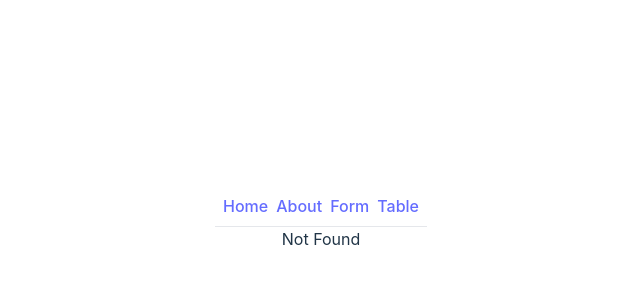
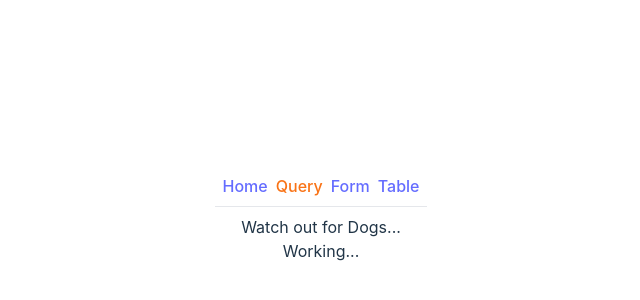
Before and after one commit to padunk/react-tanning, a React (Vite) app: page /query in a window 1280 px wide. Before the commit this address had no page. Shown: the part 182-482 px from the top of the page, without its empty margins (319-959 px from the left). Built offline with nearby package versions, Linux system fonts and the light colour scheme; no server answers.

Commit message:
change route name

```diff
--- a/src/routeTree.gen.ts
+++ b/src/routeTree.gen.ts
@@ -17,21 +17,21 @@ import { Route as TableImport } from './routes/table'
 
 // Create Virtual Routes
 
+const QueryLazyImport = createFileRoute('/query')()
 const FormLazyImport = createFileRoute('/form')()
-const AboutLazyImport = createFileRoute('/about')()
 const IndexLazyImport = createFileRoute('/')()
 
 // Create/Update Routes
+
+const QueryLazyRoute = QueryLazyImport.update({
+  path: '/query',
+  getParentRoute: () => rootRoute,
+} as any).lazy(() => import('./routes/query.lazy').then((d) => d.Route))
 
 const FormLazyRoute = FormLazyImport.update({
   path: '/form',
   getParentRoute: () => rootRoute,
 } as any).lazy(() => import('./routes/form.lazy').then((d) => d.Route))
-
-const AboutLazyRoute = AboutLazyImport.update({
-  path: '/about',
-  getParentRoute: () => rootRoute,
-} as any).lazy(() => import('./routes/about.lazy').then((d) => d.Route))
 
 const TableRoute = TableImport.update({
   path: '/table',
@@ -55,12 +55,12 @@ declare module '@tanstack/react-router' {
       preLoaderRoute: typeof TableImport
       parentRoute: typeof rootRoute
     }
-    '/about': {
-      preLoaderRoute: typeof AboutLazyImport
+    '/form': {
+      preLoaderRoute: typeof FormLazyImport
       parentRoute: typeof rootRoute
     }
-    '/form': {
-      preLoaderRoute: typeof FormLazyImport
+    '/query': {
+      preLoaderRoute: typeof QueryLazyImport
       parentRoute: typeof rootRoute
     }
   }
@@ -71,8 +71,8 @@ declare module '@tanstack/react-router' {
 export const routeTree = rootRoute.addChildren([
   IndexLazyRoute,
   TableRoute,
-  AboutLazyRoute,
   FormLazyRoute,
+  QueryLazyRoute,
 ])
 
 /* prettier-ignore-end */
--- a/src/routes/__root.tsx
+++ b/src/routes/__root.tsx
@@ -25,8 +25,8 @@ export const Route = createRootRoute({
           <Link to='/' className='[&.active]:text-orange-500'>
             Home
           </Link>{' '}
-          <Link to='/about' className='[&.active]:text-orange-500'>
-            About
+          <Link to='/query' className='[&.active]:text-orange-500'>
+            Query
           </Link>
           <Link to='/form' className='[&.active]:text-orange-500'>
             Form
--- a/src/routes/about.lazy.tsx
+++ b/src/routes/query.lazy.tsx
@@ -1,11 +1,11 @@
 import { useQuery } from '@tanstack/react-query'
 import { createLazyFileRoute } from '@tanstack/react-router'
 
-export const Route = createLazyFileRoute('/about')({
-  component: About,
+export const Route = createLazyFileRoute('/query')({
+  component: Query,
 })
 
-function About() {
+function Query() {
   const { data, status } = useQuery({
     queryKey: ['fetchDogs'],
     queryFn: async () => {
@@ -15,7 +15,7 @@ function About() {
   })
   return (
     <div className='p-2'>
-      <p>Hello from About!</p>
+      <p>Watch out for Dogs...</p>
       {status === 'success' ? (
         <div className='overflow-hidden w-[640px] h-[480px]'>
           <img src={data.message} alt='dog' className='w-full' />
```
